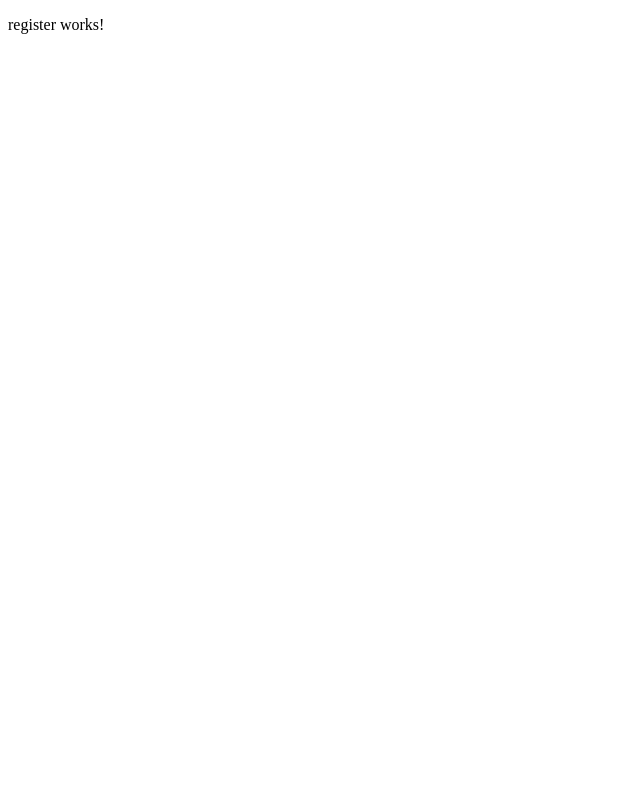
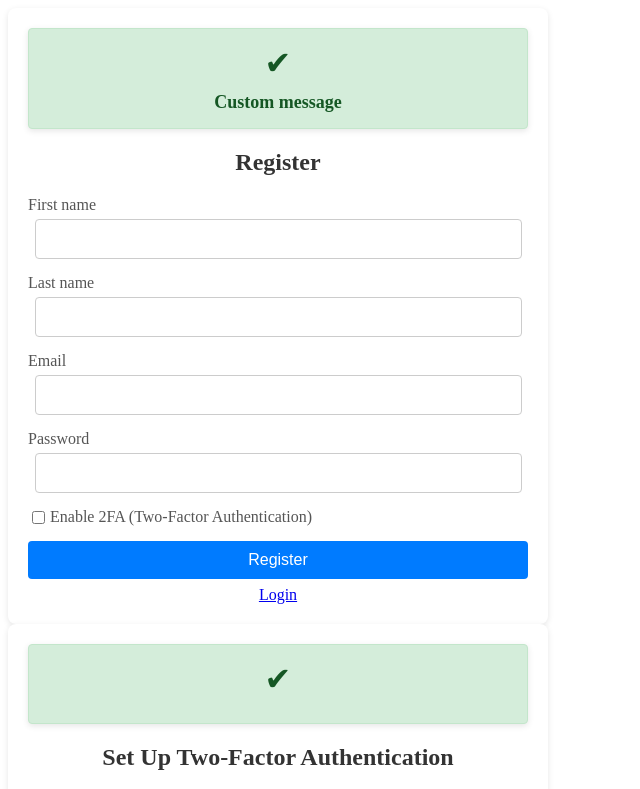
Before and after one commit to Saprone/ChatApplication, an Angular app in the folder ChatApplicationFrontend/: page /register in a window 1280 px wide. Shown: the top 789 px of the page, without its empty margins (0-640 px from the left). Built offline with nearby package versions, Linux system fonts and the light colour scheme.

Commit message:
Created registration form

```diff
--- a/ChatApplicationFrontend/src/app/pages/register/register.component.html
+++ b/ChatApplicationFrontend/src/app/pages/register/register.component.html
@@ -1 +1,46 @@
-<p>register works!</p>
+<div class="container">
+  <div class="success-message-panel">
+    <div class="success-icon">&#10004;</div>
+    <div class="success-message">Custom message</div>
+  </div>
+  <h2>Register</h2>
+  <form >
+    <div class="form-group">
+      <label for="firstname">First name</label>
+      <input id="firstname" name="firstname" type="text" required>
+    </div>
+    <div class="form-group">
+      <label for="lastname">Last name</label>
+      <input id="lastname" name="lastname" type="text" required>
+    </div>
+    <div class="form-group">
+      <label for="email">Email</label>
+      <input id="email" name="email" type="text" required>
+    </div>
+    <div class="form-group">
+      <label for="password">Password</label>
+      <input id="password" name="password" type="password" required>
+    </div>
+    <div class="form-group">
+      <input id="rememberMe" name="rememberMe" type="checkbox">
+      <label for="rememberMe">Enable 2FA (Two-Factor Authentication)</label>
+    </div>
+    <button type="submit">Register</button>
+    <a routerLink="/login">Login</a>
+  </form>
+</div>
+<div class="container" >
+  <div class="success-message-panel" >
+    <div class="success-icon">&#10004;</div>
+    <div class="success-message"></div>
+  </div>
+  <h2>Set Up Two-Factor Authentication</h2>
+  <div class="qr-code">
+    <img alt="QR Code">
+  </div>
+  <div class="form-group">
+    <label for="validationCode">Enter 6 digits Validation Code Generated by the app</label>
+    <input id="validationCode" name="validationCode" type="text" required>
+  </div>
+  <button type="button">Verify code</button>
+</div>
--- a/ChatApplicationFrontend/src/app/pages/register/register.component.scss
+++ b/ChatApplicationFrontend/src/app/pages/register/register.component.scss
@@ -0,0 +1,86 @@
+.container {
+  background-color: #ffffff;
+  padding: 20px;
+  border-radius: 8px;
+  box-shadow: 0 2px 6px rgba(0, 0, 0, 0.1);
+  width: 500px;
+}
+h2 {
+  text-align: center;
+  color: #333333;
+}
+form {
+  text-align: center;
+}
+.form-group {
+  margin-bottom: 15px;
+}
+label {
+  display: block;
+  margin-bottom: 5px;
+  color: #555555;
+  text-align: left;
+}
+input[type="text"],
+input[type="password"] {
+  width: 93%;
+  padding: 10px;
+  font-size: 16px;
+  border: 1px solid #cccccc;
+  border-radius: 4px;
+}
+.qr-code {
+  text-align: center;
+  margin-bottom: 15px;
+}
+.qr-code img {
+  max-width: 100%;
+  border: solid 1px;
+}
+button[type="submit"] {
+  margin-bottom: 7px;
+}
+button {
+  width: 100%;
+  padding: 10px;
+  background-color: #007bff;
+  color: #ffffff;
+  font-size: 16px;
+  border: none;
+  border-radius: 4px;
+  cursor: pointer;
+}
+a {
+  margin-top: 10px;
+}
+button:hover {
+  background-color: #0056b3;
+}
+.button-disabled {
+  background-color: #cccccc;
+  color: #777777;
+  cursor: not-allowed;
+  opacity: 0.6;
+  pointer-events: none;
+}
+.success-message-panel {
+  background-color: #d4edda;
+  border: 1px solid #c3e6cb;
+  color: #155724;
+  padding: 15px;
+  border-radius: 4px;
+  box-shadow: 0 2px 6px rgba(0, 0, 0, 0.1);
+  text-align: center;
+}
+.success-icon {
+  font-size: 32px;
+  margin-bottom: 10px;
+}
+.success-message {
+  font-size: 18px;
+  font-weight: bold;
+}
+#rememberMe {
+  float: left;
+  margin-right: 5px;
+}
```
